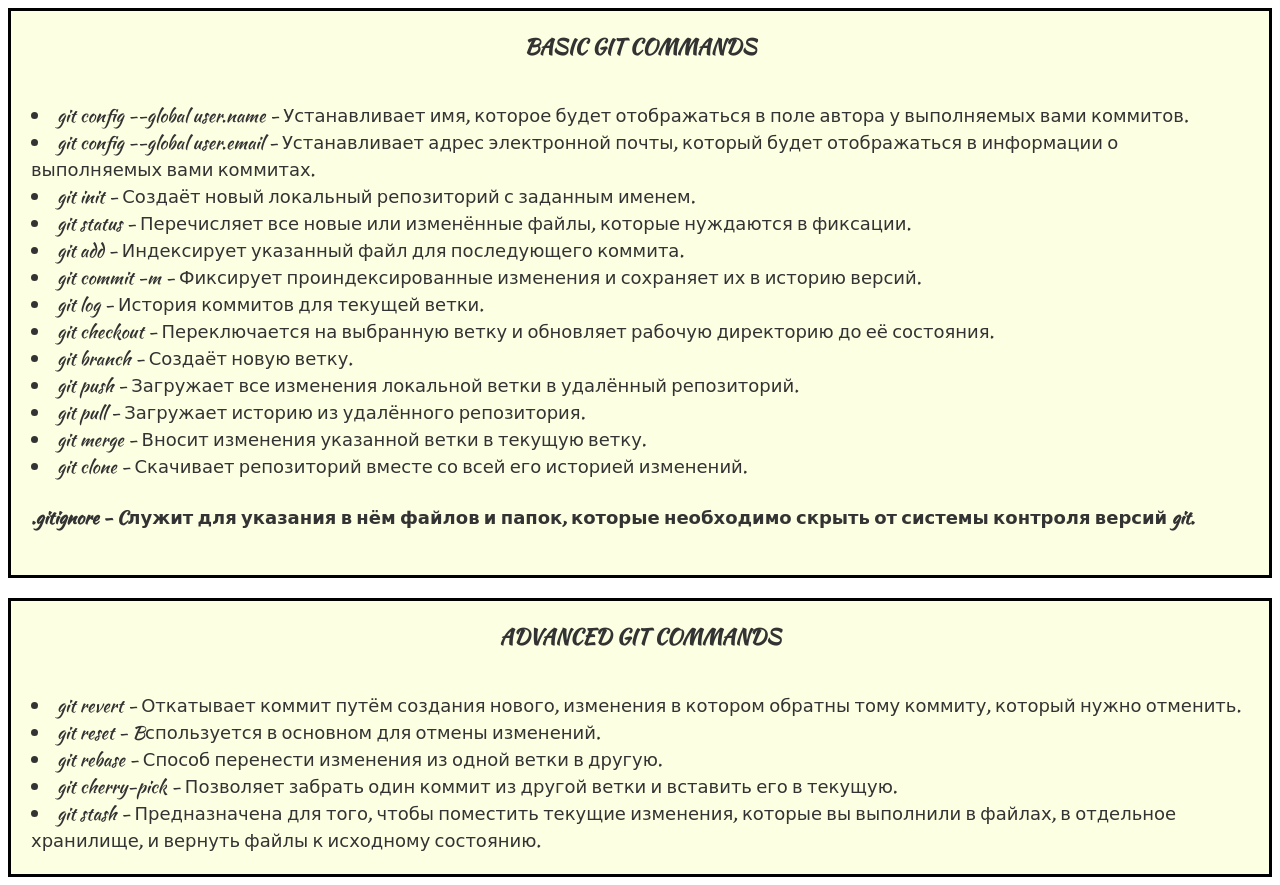
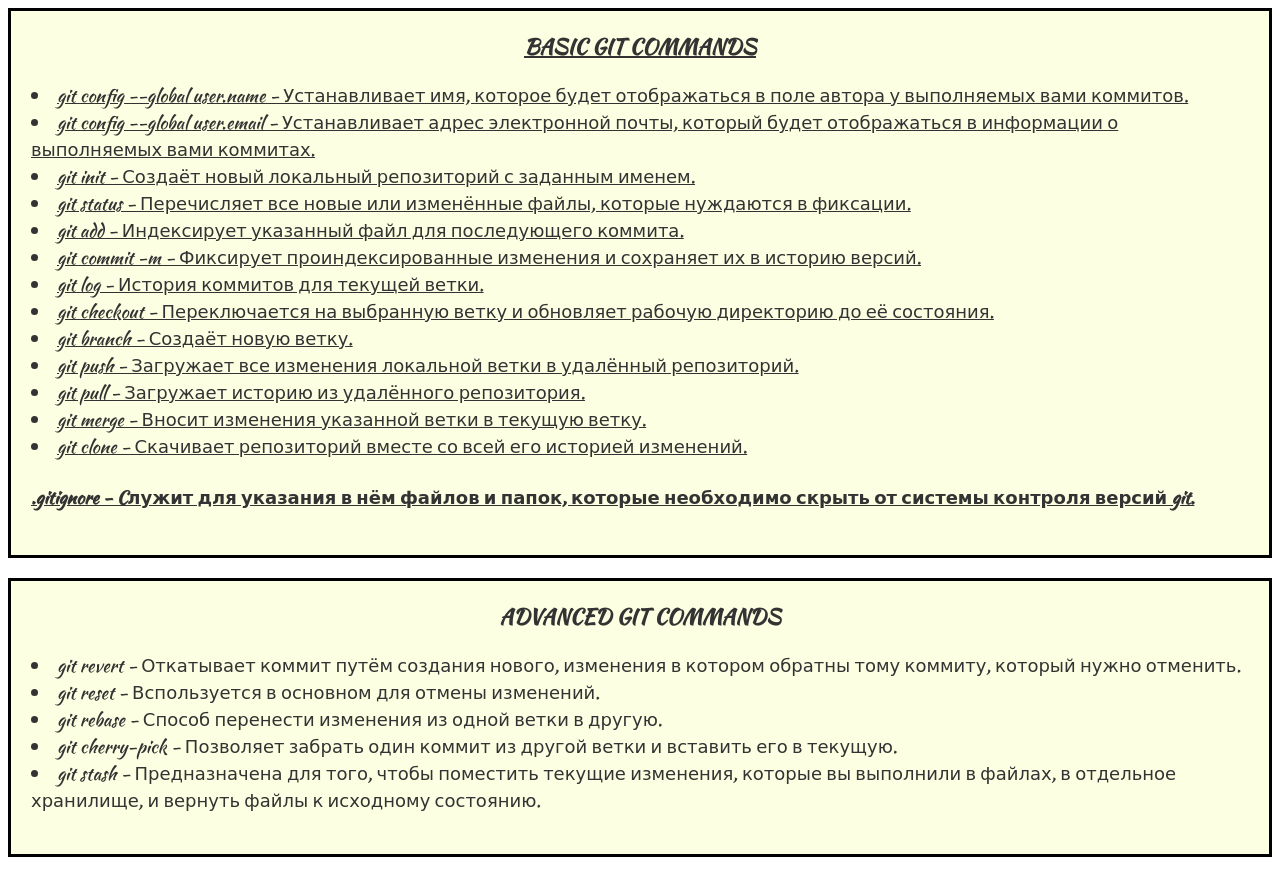
Before and after one commit to Quiincy/cursorstudyGIT, a plain HTML site: page index.html in a window 1280 px wide. Drawn offline with Linux system fonts and the light colour scheme.

Commit message:
padding added

```diff
--- a/index.html
+++ b/index.html
@@ -30,7 +30,7 @@
         <h3 class="title_advanced">Advanced git commands</h3>
             <div class="advanced_text">
                 <li>git revert - Откатывает коммит путём создания нового, изменения в котором обратны тому коммиту, который нужно отменить.</li>
-                <li>git reset - Bспользуется в основном для отмены изменений.</li>
+                <li>git reset - Вспользуется в основном для отмены изменений.</li>
                 <li>git rebase - Способ перенести изменения из одной ветки в другую.</li>
                 <li>git cherry-pick - Позволяет забрать один коммит из другой ветки и вставить его в текущую.</li>
                 <li>git stash - Предназначена для того, чтобы поместить текущие изменения, которые вы выполнили в файлах, в отдельное хранилище, и вернуть файлы к исходному состоянию.</li>
--- a/style.css
+++ b/style.css
@@ -4,6 +4,7 @@
     color: #333;
     background-color: #fdffe2;
     border: 3px solid black;
+    text-decoration: underline;
 }
 
 .advanced {
@@ -16,7 +17,7 @@
 }
 
 .title_base {
-    margin: 20px auto 20px;
+    margin: 20px auto 0px;
     width: 100%;
     max-width: 950px;
     text-align: center;
@@ -24,7 +25,7 @@
 }
 
 .title_advanced {
-    margin: 20px auto 20px;
+    margin: 20px auto 0px;
     width: 100%;
     max-width: 950px;
     text-align: center;
@@ -35,4 +36,5 @@
 }
 .advanced_text {
     padding: 20px;
+    margin-bottom: 20px;
 }
```
